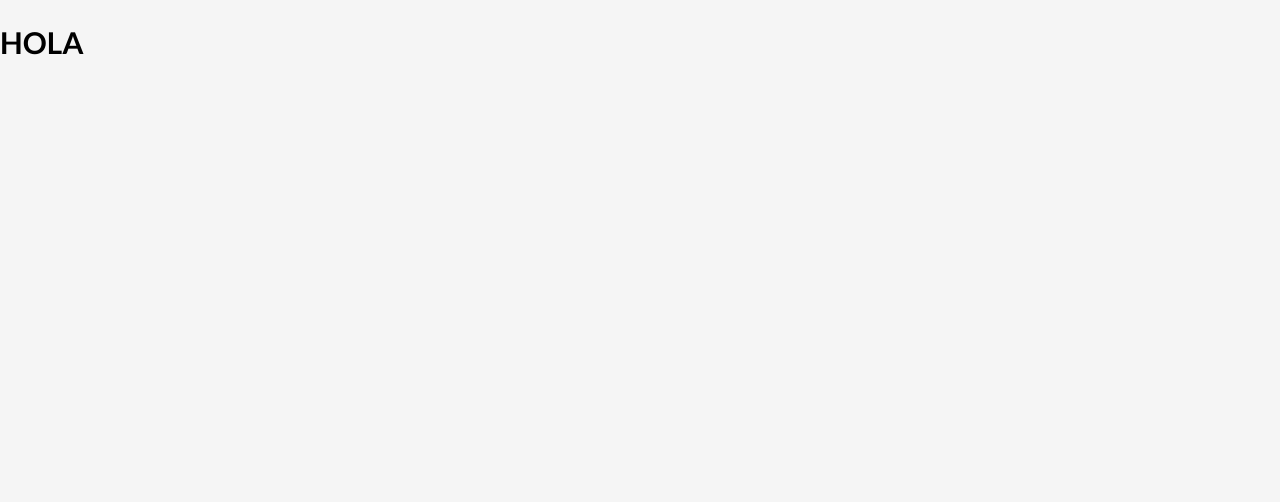
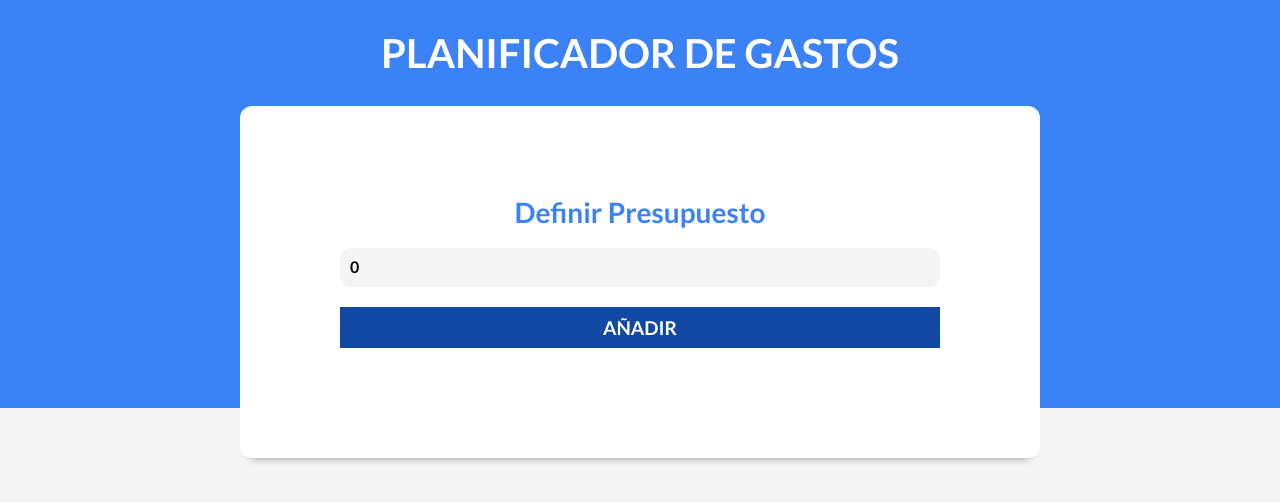
Before and after one commit to crccode/control-gastos, a React (Vite) app: page / in a window 1280 px wide. Shown: the top 502 px of the page. Built offline with nearby package versions, Linux system fonts and the light colour scheme.

Commit message:
VALIDACION DEL PRESUPUESTO

```diff
--- a/src/App.jsx
+++ b/src/App.jsx
@@ -1,14 +1,23 @@
-import { useState } from 'react'
-import './App.css'
+import { useState } from "react";
+import "./App.css";
+import Header from "./components/Header";
 
 function App() {
-  const [count, setCount] = useState(0)
-
+  const [presupuesto,setPresupuesto] = useState(0);
+  // DEFINIMOS SI ES VALIDO O NO EL PRESUPUESTO
+  const [isValidatePresupuesto, setIsValidatePresupuesto] = useState (false);
   return (
     <div>
-     <h2>HOLA</h2>
+      <Header
+        presupuesto = {presupuesto}
+        setPresupuesto = {setPresupuesto}
+
+        isValidatePresupuesto = {isValidatePresupuesto}
+        setIsValidatePresupuesto = {setIsValidatePresupuesto}
+
+      />
     </div>
-  )
+  );
 }
 
-export default App
+export default App;
--- /dev/null
+++ b/src/components/Header.jsx
@@ -0,0 +1,22 @@
+import React from 'react'
+import NuevoPresupuesto from './NuevoPresupuesto'
+
+const Header = ({presupuesto, setPresupuesto, isValidatePresupuesto,setIsValidatePresupuesto}) => {
+  return (
+    <header>
+      <h1>Planificador de gastos</h1>
+      { isValidatePresupuesto ?
+        <p>VALIDO</p> :
+        <NuevoPresupuesto
+          presupuesto = {presupuesto}
+          setPresupuesto = {setPresupuesto}
+
+          setIsValidatePresupuesto = {setIsValidatePresupuesto}
+        />
+      }
+
+    </header>
+  )
+}
+
+export default Header
--- /dev/null
+++ b/src/components/Mensaje.jsx
@@ -0,0 +1,11 @@
+import React from 'react'
+
+const Mensaje = ({children, tipo}) => {
+  return (
+    <div className= {'alerta ${tipo}'}>
+      {children}
+    </div>
+  )
+}
+
+export default Mensaje
--- /dev/null
+++ b/src/components/NuevoPresupuesto.jsx
@@ -0,0 +1,50 @@
+import React from 'react'
+import { useState } from "react";
+import Mensaje from './Mensaje';
+const NuevoPresupuesto = ({presupuesto, setPresupuesto,setIsValidatePresupuesto}) => {
+    //VALIDACION DE FORMULARIO
+    const [mensaje, setMensaje] = useState('');
+
+    const handlePresupuesto = ((e) => {
+        e.preventDefault();
+        if (!presupuesto || presupuesto<0){
+            setMensaje('No es un presupuesto valido')
+            // ROMPEMOS EL CICLO DE ESTA FUNCION
+            return;
+        }
+        // EN CASO DE QUE SE HAYA EQUIVOCADOD DESAPARECE EL STATE
+        setMensaje('');
+        setIsValidatePresupuesto(true);
+
+
+
+    })
+    return (
+        <div className='contenedor-presupuesto contenedor sombra'>
+        <form
+            className='formulario'
+            onSubmit={handlePresupuesto}
+        >
+            <div className='campo'>
+                <label>
+                    Definir Presupuesto
+                </label>
+                <input
+                    className='nuevo-nuevo-presupuesto'
+                    type='number'
+                    placeholder='Añade tu presupuesto'
+                    value={presupuesto}
+                    onChange={ e => setPresupuesto(Number(e.target.value))}
+                />
+                <input
+                    type='submit'
+                    value="Añadir"
+                />
+                {mensaje && <Mensaje tipo='error'>{mensaje}</Mensaje>}
+            </div>
+        </form>
+        </div>
+    )
+}
+
+export default NuevoPresupuesto
```
